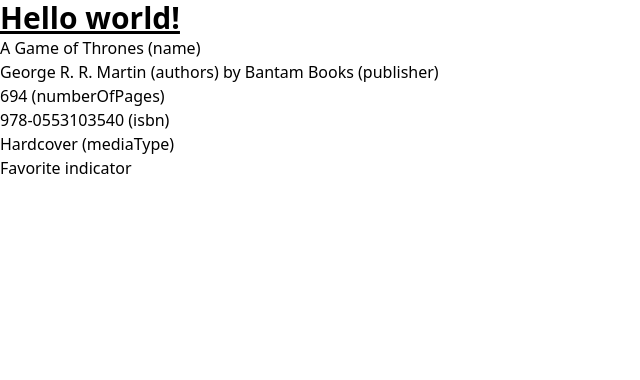
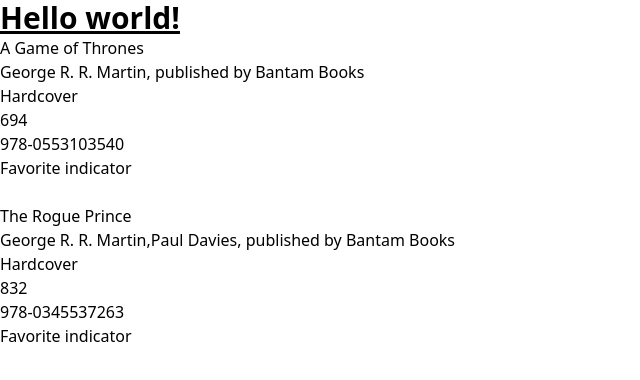
Before and after one commit to ZigaVukcevicDev/code-quest, an Angular app in the folder client/: page /books in a window 1280 px wide. Shown: the top 380 px of the page, without its empty margins (0-640 px from the left). Built offline with nearby package versions, Linux system fonts and the light colour scheme.

Commit message:
Add dummy data for books, creating loop with book component with trackBy method

```diff
--- /dev/null
+++ b/client/src/app/data/interfaces/book.interface.ts
@@ -0,0 +1,9 @@
+export default interface Book {
+  url: string; // NOTE: Can be used as unique id
+  name: string;
+  authors: string[];
+  publisher: string;
+  numberOfPages: number;
+  isbn: string;
+  mediaType: string;
+}
--- a/client/src/app/layout/books-page/books-page.component.html
+++ b/client/src/app/layout/books-page/books-page.component.html
@@ -1 +1,4 @@
-<zv-book></zv-book>
+<div *ngFor="let book of books; trackBy: bookTrackBy">
+  <zv-book [book]="book"></zv-book>
+  <br />
+</div>
--- a/client/src/app/layout/books-page/books-page.component.ts
+++ b/client/src/app/layout/books-page/books-page.component.ts
@@ -1,8 +1,53 @@
 import { Component } from '@angular/core';
+import Book from '@app/data/interfaces/book.interface';
 
 @Component({
   selector: 'zv-books-page',
   templateUrl: './books-page.component.html',
   styleUrls: ['./books-page.component.scss'],
 })
-export class BooksPageComponent {}
+export class BooksPageComponent {
+  books: Book[] = [
+    {
+      url: '1',
+      name: 'A Game of Thrones',
+      authors: ['George R. R. Martin'],
+      publisher: 'Bantam Books',
+      mediaType: 'Hardcover',
+      numberOfPages: 694,
+      isbn: '978-0553103540',
+    },
+    {
+      url: '2',
+      name: 'The Rogue Prince',
+      authors: ['George R. R. Martin', 'Paul Davies'],
+      publisher: 'Bantam Books',
+      mediaType: 'Hardcover',
+      numberOfPages: 832,
+      isbn: '978-0345537263',
+    },
+  ];
+
+  /**
+   * NOTE
+   *
+   * To avoid expensive operation, the default tracking algorithm can be customized
+   * by supplying the trackBy option which takes a function that has two arguments:
+   * index and item. If trackBy is given, Angular tracks changes by the return value
+   * of the function. If it sees two elements with the same identity, it will proceed
+   * to check the content of the elements and will only repaint/re-render if the content
+   * is changed.
+   *
+   * There is also a rumor that trackBy will be mandatory in next versions of Angular.
+   *
+   * Read more at: https://stackoverflow.com/questions/42108217/how-to-use-trackby-with-ngfor
+   */
+
+  bookTrackBy(index: number, item: Book) {
+    /**
+     * As API is not returning traditional `id` property,
+     * existing `url` property can be used as unique identifier.
+     */
+    return item.url;
+  }
+}
--- a/client/src/app/modules/books/book/book.component.html
+++ b/client/src/app/modules/books/book/book.component.html
@@ -1,8 +1,8 @@
 <div>
-  <div>A Game of Thrones (name)</div>
-  <div>George R. R. Martin (authors) by Bantam Books (publisher)</div>
-  <div>694 (numberOfPages)</div>
-  <div>978-0553103540 (isbn)</div>
-  <div>Hardcover (mediaType)</div>
+  <div>{{ book.name }}</div>
+  <div>{{ book.authors }}, published by {{ book.publisher }}</div>
+  <div>{{ book.mediaType }}</div>
+  <div>{{ book.numberOfPages }}</div>
+  <div>{{ book.isbn }}</div>
   <div>Favorite indicator</div>
 </div>
```
Also changed, not shown: client/src/app/modules/books/book/book.component.ts (+6 -2 lines).
